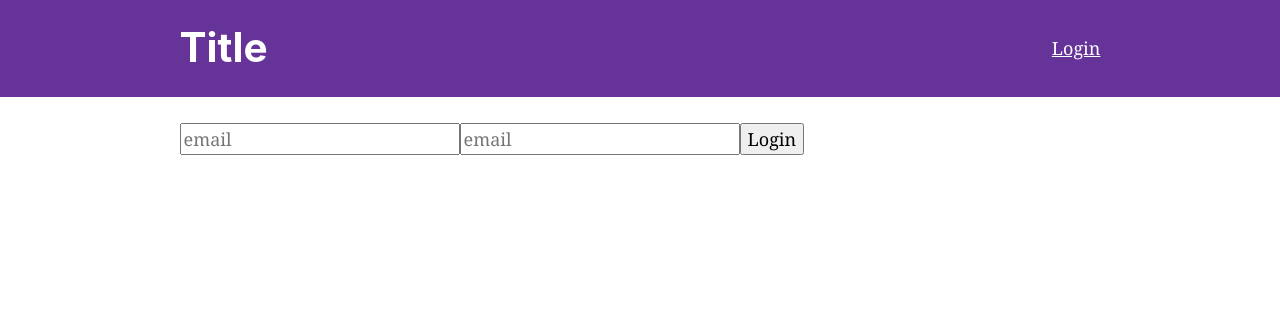
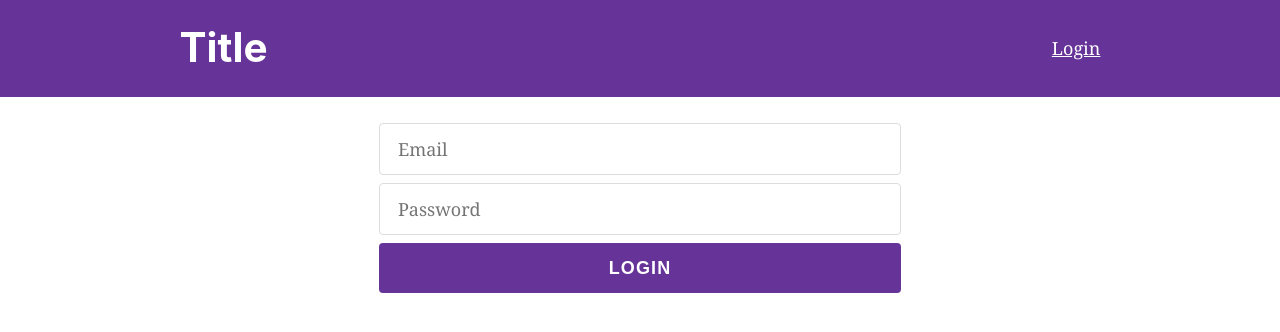
Before and after one commit to GabeValdivia/gatsby-books-project, a Gatsby site: page /login in a window 1280 px wide. Built offline with nearby package versions, Linux system fonts and the light colour scheme; Gatsby itself is replaced by a stand-in of ours; some packages are replaced by stand-ins of ours; no server answers.

Commit message:
Add Button component styles via styled-components

```diff
--- /dev/null
+++ b/src/components/common/Button.js
@@ -0,0 +1,19 @@
+import styled from 'styled-components';
+
+export const Button = styled.button `
+    font-family: arial, sans-serif;
+    font-weight: bolder;
+    letter-spacing: 1.1px;
+    text-transform: uppercase;
+    padding: 12px 20px;
+    background: rebeccapurple;
+    border: none;
+    color: white;
+    border-radius: 4px;
+    cursor: pointer;
+    ${props => props.block ? 'display: block; width: 100%;': ''}
+
+    &:hover{
+        background: indigo;
+    }
+`;
--- /dev/null
+++ b/src/components/common/Form.js
@@ -0,0 +1,7 @@
+import styled from "styled-components";
+
+export const Form = styled.form `
+    max-width: 522px;
+    margin: 0 auto;
+    align-self: auto;
+`;
--- /dev/null
+++ b/src/components/common/Input.js
@@ -0,0 +1,20 @@
+import styled from 'styled-components';
+
+export const Input = styled.input `
+    display: block;
+    width: 100%;
+    padding: 12px 18px;
+    font-size: 18px;
+    text-transform: capitalize;
+    margin-bottom: 8px;
+    border-radius: 4px;
+    border: 1px solid #ddd;
+    box-shadow: none;
+
+    &:focus{
+        border: 3px solid rebeccapurple;
+    }
+    &:active{
+        border: 3px solid goldenrod;
+    }
+`;
--- a/src/pages/login.js
+++ b/src/pages/login.js
@@ -1,7 +1,9 @@
 import React, { useState, useContext } from "react";
 import { Link } from "gatsby"
 import {FirebaseContext} from "../components/Firebase";
-
+import {Form} from '../components/common/Form';
+import {Input} from '../components/common/Input';
+import {Button} from '../components/common/Button';
 
 const Login = () => {
 
@@ -24,13 +26,13 @@ const Login = () => {
 
     return(
         <section>
-            <form onSubmit={handleSubmit}>
-                <input value={formValues.email } name="email" onChange={handleInputChange} placeholder="email" type="email" />
-                <input value={ formValues.password} name="password" onChange={handleInputChange} placeholder="email" type="password" />
-                <button type="submit">
+            <Form onSubmit={handleSubmit}>
+                <Input value={formValues.email } name="email" onChange={handleInputChange} placeholder="email" type="email" />
+                <Input value={ formValues.password} name="password" onChange={handleInputChange} placeholder="password" type="password" />
+                <Button type="submit" block>
                     Login
-                </button>
-            </form>
+                </Button>
+            </Form>
         </section>
     );
 }
```
